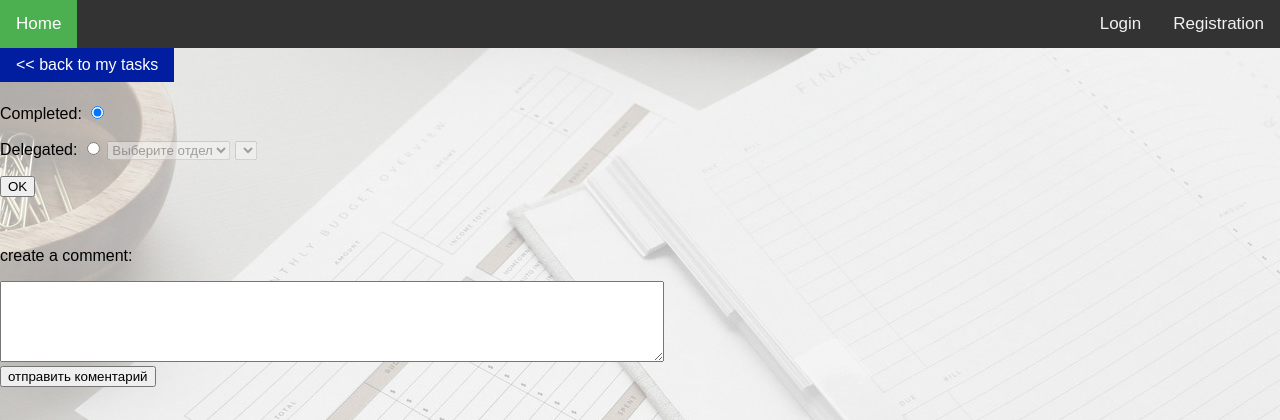
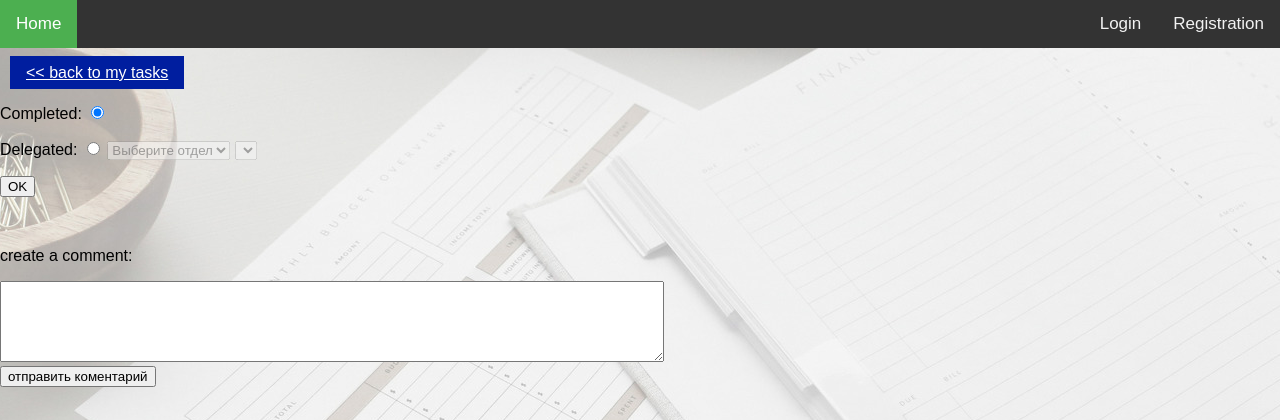
Before and after one commit to grosslord2017/CRM, a Django app: template crm/templates/crm/my_task_inside.html in a window 1280 px wide. Shown: the top 420 px of the page. Run offline with Django 3.2, Linux system fonts and the light colour scheme; the template is opened without the code that fills it: values that come from a table or form of the project are taken from there, others are empty; parts of the project's set-up code (start-up, migrations or seed data) failed here and were passed over; some libraries are stand-ins or nearby versions.

Commit message:
nothing new

```diff
--- a/corp_site/settings.py
+++ b/corp_site/settings.py
@@ -35,6 +35,8 @@
     # google
     SOCIAL_AUTH_GOOGLE_OAUTH2_KEY = str(os.getenv("GOOGLE_OAUTH2_KEY"))
     SOCIAL_AUTH_GOOGLE_OAUTH2_SECRET = str(os.getenv("GOOGLE_OAUTH2_SECRET"))
+
+    EMAIL_PASSWORD = str(os.getenv("GOOGLE_PASSWD"))
 
 
     # Database
--- a/crm/sender.py
+++ b/crm/sender.py
@@ -1,13 +1,14 @@
 import smtplib
 from email.mime.text import MIMEText
 from email.mime.multipart import MIMEMultipart
+from django.conf import settings
 
 class MailSender(object):
 
     def __init__(self, to, subject, body):
         self.msg = MIMEMultipart("alternative")
         self.email = "corpcrm.info@gmail.com"
-        self.password = "9379992crm"
+        self.password = settings.EMAIL_PASSWORD
         self.sent_from = self.email
         self.to = to
         self.subject = subject
--- a/crm/templates/crm/my_task_inside.html
+++ b/crm/templates/crm/my_task_inside.html
@@ -3,21 +3,13 @@
 {% load static %}
 {% block static_files %}
 <!--    <link rel="stylesheet" href="{% static 'crm/css/my_task_inside.css' %}">-->
-<script src="{% static 'crm/js/my_task_inside.js' %}" xmlns="http://www.w3.org/1999/html"></script>
+    <script src="{% static 'crm/js/my_task_inside.js' %}"></script>
 
     <style>
 
         <!--   style for btn     -->
-
-        .btn {
-            margin-left: 80px;
-        }
-
         a {
             text-decoration: none;
-            display: inline-block;
-            padding: 8px 16px;
-            background:
         }
 
         a:hover {
@@ -28,12 +20,16 @@
         .previous {
             background-color: #001e9f;
             color: white;
+            margin-left: 10px;
+            margin-top: 10px;
+            padding: 8px 16px;
+
         }
 
         <!--   style for task_info  -->
 
         .task_info {
-            margin-left: 50px;
+            padding-left: 50px;
         }
 
 
@@ -66,7 +62,9 @@
 <!--    button return back-->
 
     <div class="btn">
-        <a class="previous" href="{% url 'my_tasks' %}"><< back to my tasks</a>
+        <p>
+            <a class="previous" href="{% url 'my_tasks' %}"><< back to my tasks</a>
+        </p>
     </div>
 
     <div class="task_info">
--- a/crm/urls.py
+++ b/crm/urls.py
@@ -3,7 +3,6 @@
 
 urlpatterns = [
     path('', views.home_crm, name='home_crm'),
-    # path('contact/', views.contact_crm, name='contact_crm'),
 
     path('login-google/', include('social_django.urls', namespace='social')), #google
     # path('logout-google/', views.logout, {'next_page': settings.LOGOUT_REDIRECT_URL}, name='logout'),
```
